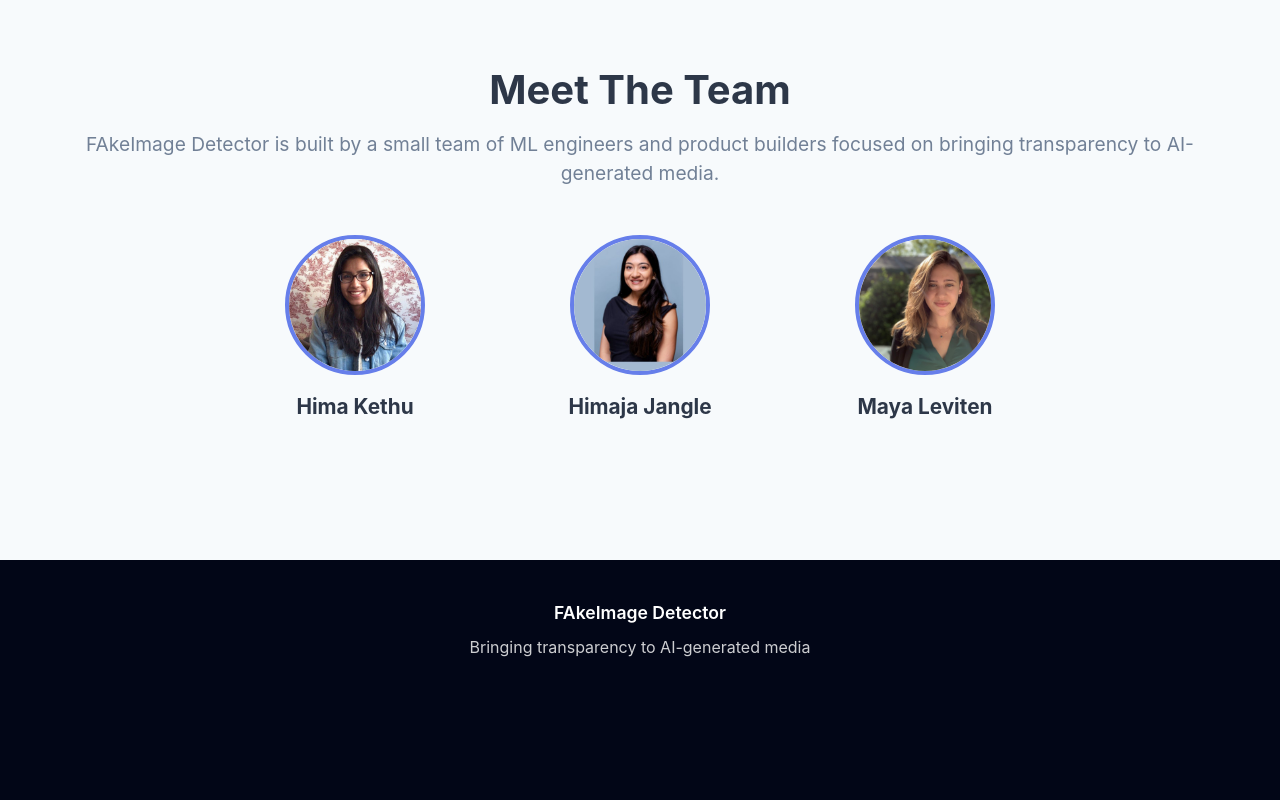
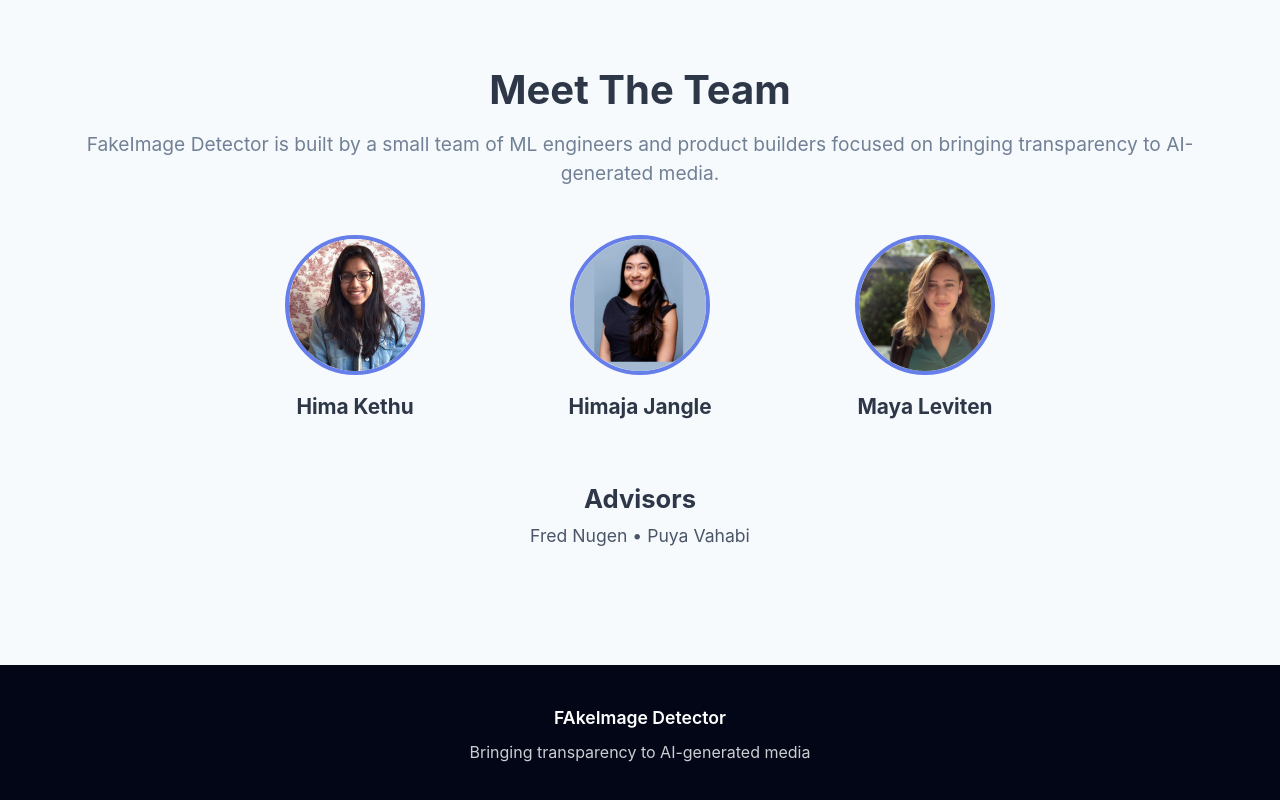
Before and after one commit to himajajangle/data210_final_ai_images, a plain HTML site: page index.html in a window 1280 px wide. Shown: the part 5917-6717 px from the top of the page. Before the commit the page ends 6616 px from the top, so only its background shows below. Drawn offline with nearby package versions, Linux system fonts and the light colour scheme.

Commit message:
Update index.html add advisors

```diff
--- a/index.html
+++ b/index.html
@@ -782,10 +782,13 @@
     <div class="container">
         <div class="text-center mb-5">
             <h2 class="section-title">Meet The Team</h2>
-            <p class="section-subtitle">FAkeImage Detector is built by a small team of ML engineers and product builders focused on bringing transparency to AI-generated media.</p>
+            <p class="section-subtitle">
+                FakeImage Detector is built by a small team of ML engineers and product builders focused on bringing transparency to AI-generated media.
+            </p>
         </div>
 
-        <div class="row justify-content-center">
+        <!-- Team Members -->
+        <div class="row justify-content-center mb-4">
             <div class="col-md-3">
                 <div class="team-member">
                     <img src="images/hima_headshot.jpeg" class="team-photo" alt="Hima Kethu">
@@ -807,8 +810,20 @@
                 </div>
             </div>
         </div>
+
+        <!-- Advisors -->
+        <div class="text-center mt-4">
+            <h3 class="section-title" style="font-size: 1.6rem; margin-bottom: 0.5rem;">
+                Advisors
+            </h3>
+            <p style="color:#4a5568; font-size: 1.1rem;">
+                Fred Nugen • Puya Vahabi
+            </p>
+        </div>
     </div>
 </section>
+
+
 
 <!-- FOOTER -->
 <footer>
```
